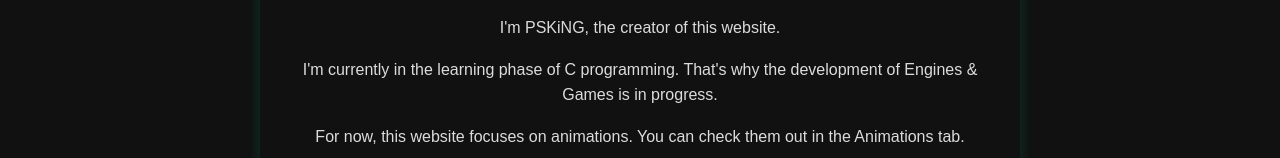
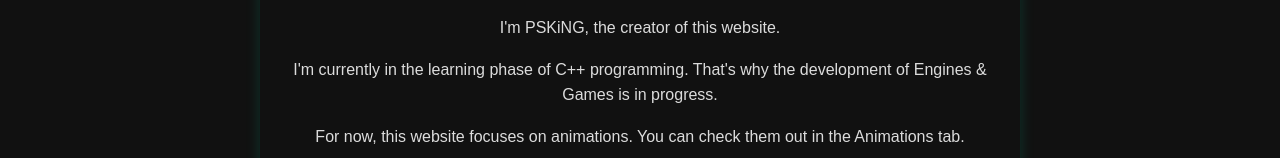
Before and after one commit to CrystalKiiZE/crystalkiize.github.io, a plain HTML site: page index.html in a window 1280 px wide. Shown: the part 726-884 px from the top of the page. Drawn offline with Linux system fonts and the light colour scheme.

Commit message:
Update index.html

```diff
--- a/index.html
+++ b/index.html
@@ -32,7 +32,7 @@
 <div class="announcement">
   <h3>📢 Note</h3>
   <p>I'm PSKiNG, the creator of this website.</p>
-  <p>I'm currently in the learning phase of C programming.
+  <p>I'm currently in the learning phase of C++ programming.
      That's why the development of Engines & Games is in progress.</p>
   <p>For now, this website focuses on animations.
      You can check them out in the Animations tab.</p>
```
